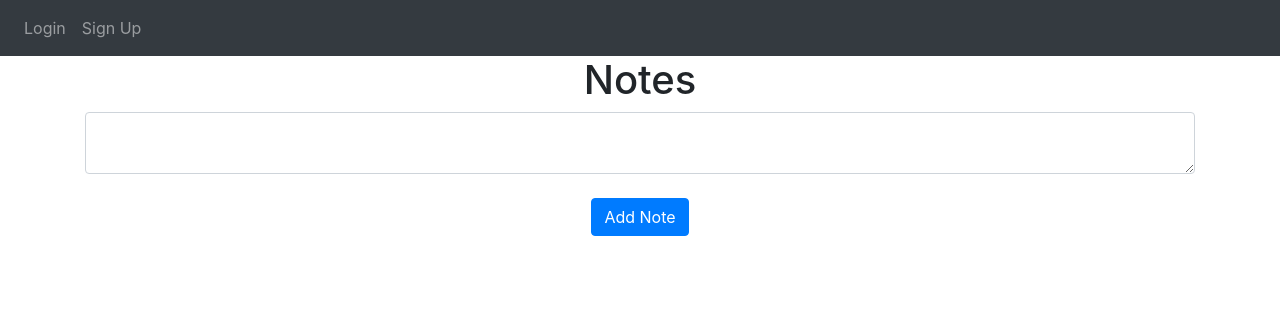
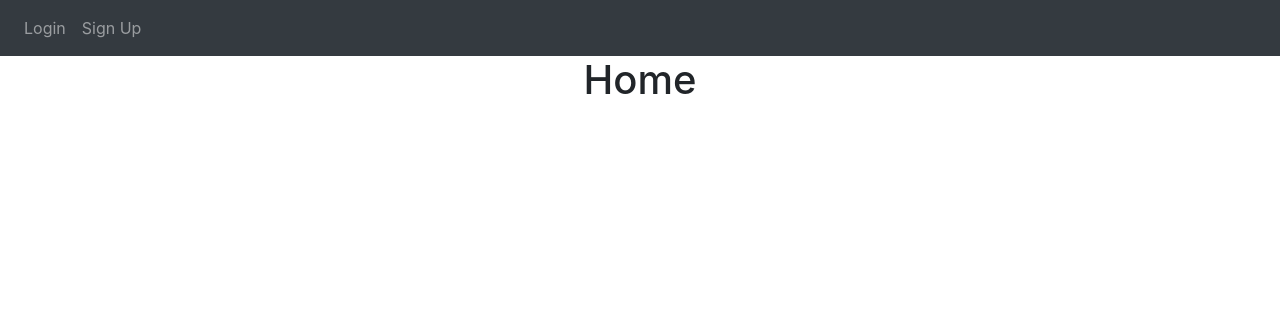
Before and after one commit to yale-cpsc-419-sp23/project-project-group-4, a Flask app: page /home in a window 1280 px wide. Shown: the top 316 px of the page. Run offline with Flask 2, Linux system fonts and the light colour scheme; some libraries are stand-ins or nearby versions.

Commit message:
Update home.html

```diff
--- a/website/templates/home.html
+++ b/website/templates/home.html
@@ -1,21 +1,3 @@
-{% extends "base.html" %} {% block title %}Home{% endblock %} {% block content
-%}
-<h1 align="center">Notes</h1>
-<ul class="list-group list-group-flush" id="notes">
-  {% for note in user.notes %}
-  <li class="list-group-item">
-    {{ note.data }}
-    <button type="button" class="close" onClick="deleteNote({{ note.id }})">
-      <span aria-hidden="true">&times;</span>
-    </button>
-  </li>
-  {% endfor %}
-</ul>
-<form method="POST">
-  <textarea name="note" id="note" class="form-control"></textarea>
-  <br />
-  <div align="center">
-    <button type="submit" class="btn btn-primary">Add Note</button>
-  </div>
-</form>
-{% endblock %}
+{% extends "base.html" %} {% block title %}Home{% endblock %} {% block content%}
+    <h1 align="center">Home</h1>
+    {% endblock %}
```
